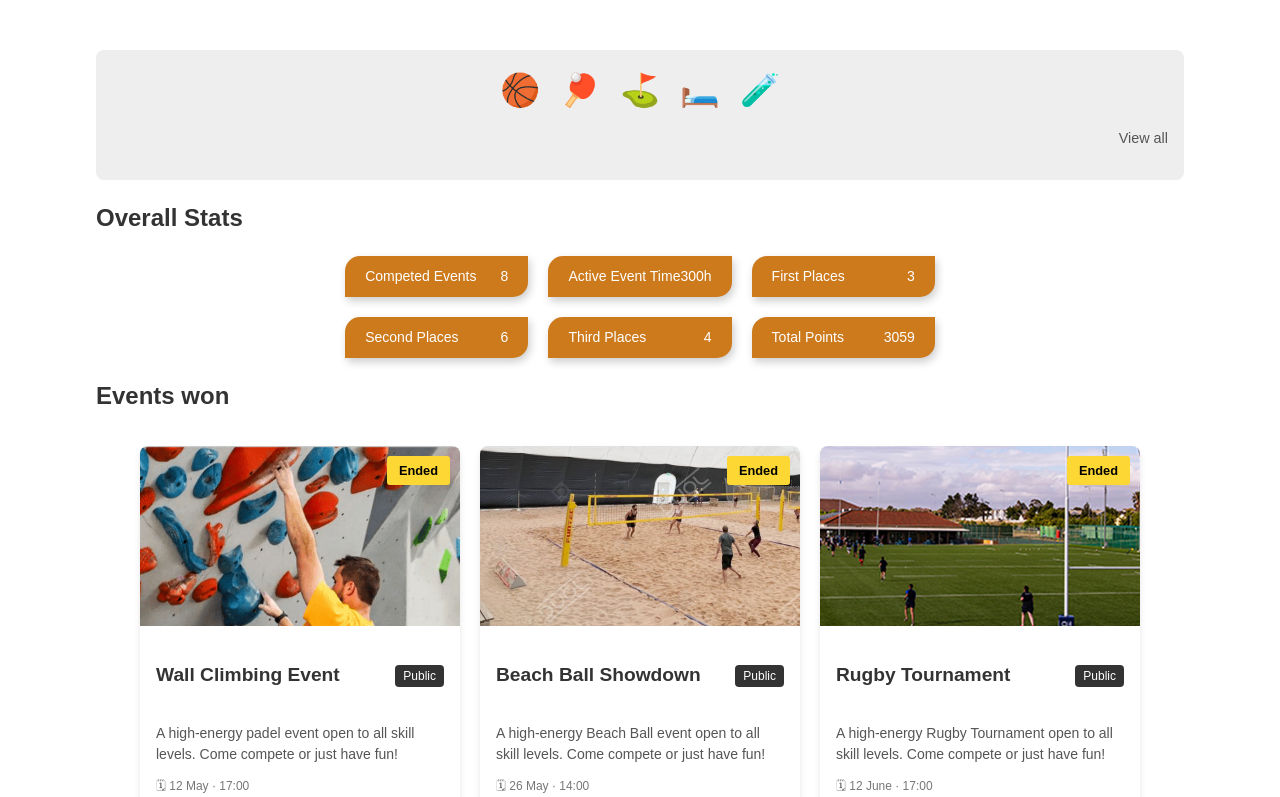
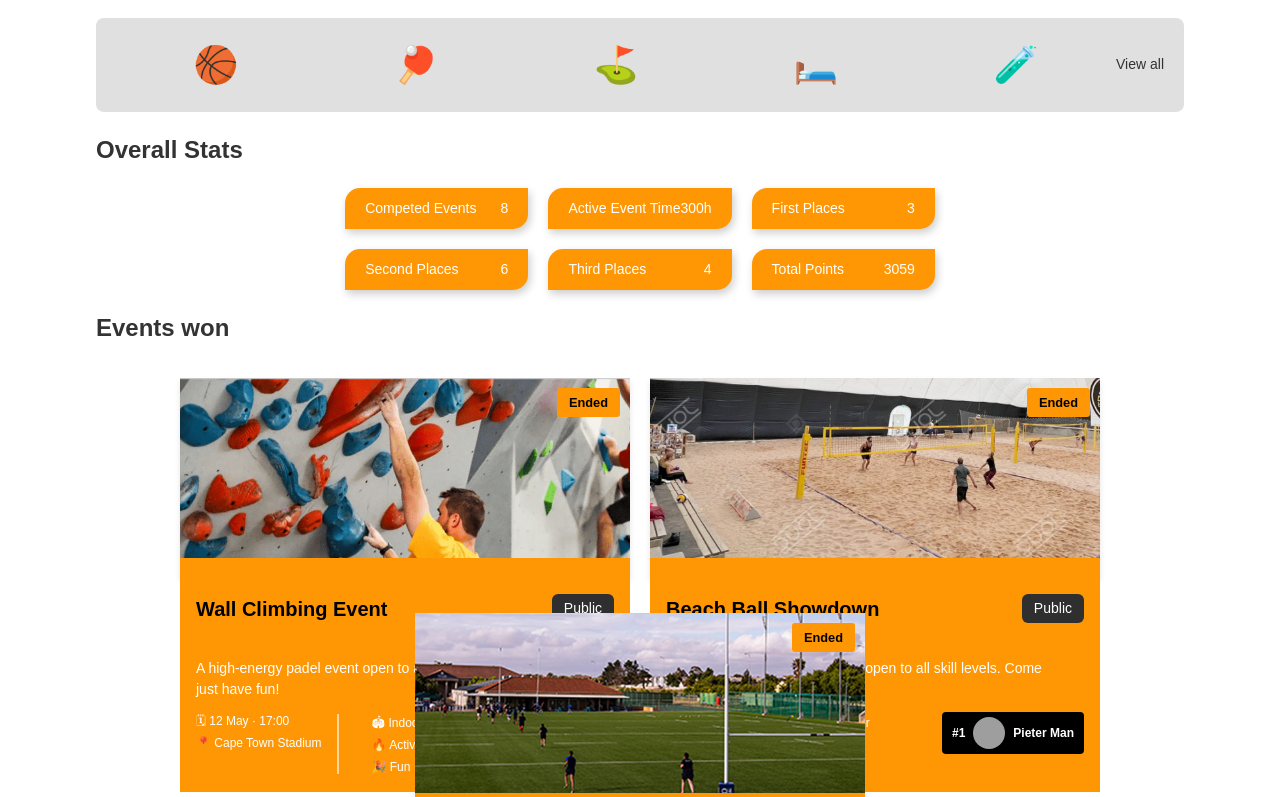
Before and after one commit to EnzoDV08/Sportify_Frontend, a React (Vite) app in the folder Sportify/: page /profile in a window 1280 px wide. Shown: the part 403-1200 px from the top of the page. Built offline with nearby package versions, Linux system fonts and the light colour scheme; grey boxes are pictures that could not be loaded.

Commit message:
Profile.tsx
Profile.tsx frontend finished. Minor changes still to be made.

```diff
--- a/Sportify/src/Style/Profile.css
+++ b/Sportify/src/Style/Profile.css
@@ -32,11 +32,11 @@
 
 .profile-info .label {
   font-weight: bold;
-  color: orange;
+  color: #FF9704;
 }
 
 .profile-about .about-heading {
-  color: orange;
+  color: #FF9704;
   font-weight: bold;
 }
 
@@ -50,7 +50,7 @@
 .profile-avatar button {
   margin-top: 10px;
   padding: 8px 16px;
-  background-color: orange;
+  background-color: #FF9704;
   border: none;
   color: white;
   border-radius: 4px;
@@ -58,23 +58,31 @@
 }
 
 .profile-icons {
-  margin-top: 2rem;
-  background: #eee;
-  padding: 1rem;
+  background-color: #e0e0e0;
+  padding: 20px;
+  display: flex;
+  justify-content: space-between;
+  align-items: center;
   border-radius: 8px;
-  text-align: center;
+  width: 100%;
+  box-sizing: border-box;
 }
 
-.icons-bar span {
-  font-size: 2rem;
-  margin: 0 10px;
+.icons-bar {
+  display: flex;
+  flex-grow: 1;
+  justify-content: space-around;
+  font-size: 36px;
 }
 
 .view-all {
-  text-align: right;
-  font-size: 0.9rem;
-  color: #555;
+  font-size: 14px;
+  color: #333;
+  cursor: pointer;
+  margin-left: auto;
+  white-space: nowrap;
 }
+
 
 .profile-stats {
   margin-top: 2rem;
@@ -87,7 +95,7 @@
 }
 
 .profile-stat {
-  background-color: #d17c1b;
+  background-color: #FF9704;
   color: white;
   padding: 12px 24px;
   margin: 10px;
@@ -115,7 +123,7 @@
 }
 
 .profile-stats h2 {
-  color: orange;
+  color: FF9704;
   margin-bottom: 1rem;
 }
 
@@ -128,7 +136,7 @@
 
 
 .stats-box {
-  background-color: #cd7a1d;
+  background-color: #FF9704;
   color: white;
   padding: 10px 20px;
   border-top-left-radius: 15px;
@@ -157,16 +165,14 @@
   justify-content: center;
   flex-wrap: wrap;
   margin-top: 2rem;
+  height: 450px;
 }
 
 .event-card {
   background-color: #fff;
   box-shadow: 0 4px 6px rgba(0, 0, 0, 0.1);
-  border-radius: 8px;
-  overflow: hidden;
-  width: 320px;
-  display: flex;
-  flex-direction: column;
+  width: 450px;
+  height: 200px;
 }
 
 .event-image-container {
@@ -191,7 +197,7 @@
   position: absolute;
   top: 10px;
   right: 10px;
-  background-color: #fdd835;
+  background-color: #FF9704;
   color: #000;
   font-weight: bold;
   padding: 5px 12px;
@@ -201,6 +207,8 @@
 
 .event-details {
   padding: 16px;
+  background-color: #FF9704;
+  position: relative;
 }
 
 .event-header {
@@ -211,40 +219,73 @@
 }
 
 .event-title {
-  font-size: 1.2rem;
+  font-size: 20px;
   font-weight: bold;
+  color: black;
 }
 
 .event-type {
-  background-color: #333;
+  background-color: #2f2f2f;
   color: white;
-  padding: 2px 8px;
-  border-radius: 4px;
-  font-size: 12px;
+  padding: 4px 12px;
+  border-radius: 6px;
+  font-size: 14px;
 }
 
 .event-description {
   font-size: 14px;
-  color: #555;
+  color: white;
   margin-bottom: 12px;
 }
 
 .event-meta {
+  display: flex;
+  justify-content: space-between;
+  align-items: flex-start;
+  position: relative;
+  margin-top: 12px;
   font-size: 12px;
-  color: #777;
-  margin-bottom: 12px;
+  color: white;
+  width: 100%;
+}
+
+.meta-info {
+  display: flex;
+  flex-direction: column;
+  gap: 4px;
+}
+
+.vertical-divider {
+  width: 2px;
+  height: 60px;
+  background-color: white;
+  margin: 0 16px;
+  align-self: center;
+  opacity: 0.6;
+}
+
+.event-tags {
+  display: flex;
+  flex-direction: column;
+  gap: 4px;
+  margin-left: 16px;
+  margin-top: 2px;
 }
 
 .event-tags span {
   display: inline-block;
-  margin-right: 8px;
 }
 
 .event-host {
+  margin-left: auto;
   display: flex;
   align-items: center;
   gap: 8px;
   font-weight: bold;
+  background-color: black;
+  color: white;
+  padding: 5px 10px;
+  border-radius: 4px;
 }
 
 .host-img {
@@ -253,6 +294,7 @@
   border-radius: 50%;
   object-fit: cover;
 }
+
 
 
 
--- a/Sportify/src/pages/Profile.tsx
+++ b/Sportify/src/pages/Profile.tsx
@@ -88,18 +88,21 @@ function Profile() {
       A high-energy padel event open to all skill levels. Come compete or just have fun!
     </p>
     <div className="event-meta">
+      <div className="meta-info">
         <div className="event-date"><span>🗓</span> 12 May · 17:00</div>
         <div className="event-location"><span>📍</span> Cape Town Stadium</div>
+      </div>
+      <div className='vertical-divider'></div>
       <div className="event-tags">
         <span>🏟 Indoor</span>
         <span>🔥 Active</span>
         <span>🎉 Fun</span>
       </div>
-    </div>
       <div className="event-host">
         <span>#1</span>
         <img src="/images/profile.jpg" alt="host" className="host-img" />
         <span className="host-name">Pieter Man</span>
+      </div>
     </div>
   </div>
 </div>
@@ -120,18 +123,21 @@ function Profile() {
       A high-energy Beach Ball event open to all skill levels. Come compete or just have fun!
     </p>
     <div className="event-meta">
+      <div className="meta-info">
         <div className="event-date"><span>🗓</span> 26 May · 14:00</div>
         <div className="event-location"><span>📍</span> Pretoria</div>
+      </div>
+      <div className="vertical-divider"></div>
       <div className="event-tags">
         <span>🏟 Outdoor</span>
         <span>🔥 Active</span>
         <span>🎉 Fun</span>
       </div>
-    </div>
       <div className="event-host">
         <span>#1</span>
         <img src="/images/profile.jpg" alt="host" className="host-img" />
         <span className="host-name">Pieter Man</span>
+      </div>
     </div>
   </div>
 </div>
@@ -151,18 +157,21 @@ function Profile() {
       A high-energy Rugby Tournament open to all skill levels. Come compete or just have fun!
     </p>
     <div className="event-meta">
+      <div className="meta-info">
         <div className="event-date"><span>🗓</span> 12 June · 17:00</div>
         <div className="event-location"><span>📍</span> Cape Town Stadium</div>
+      </div>
+      <div className="vertical-divider"></div>
       <div className="event-tags">
         <span>🏟 Outdoor</span>
         <span>🔥 Active</span>
         <span>🎉 Fun</span>
       </div>
-    </div>
       <div className="event-host">
         <span>#1</span>
         <img src="/images/profile.jpg" alt="host" className="host-img" />
         <span className="host-name">Pieter Man</span>
+      </div>
     </div>
   </div>
 </div>
```
Lines whose indentation alone changed are shown as unchanged.
